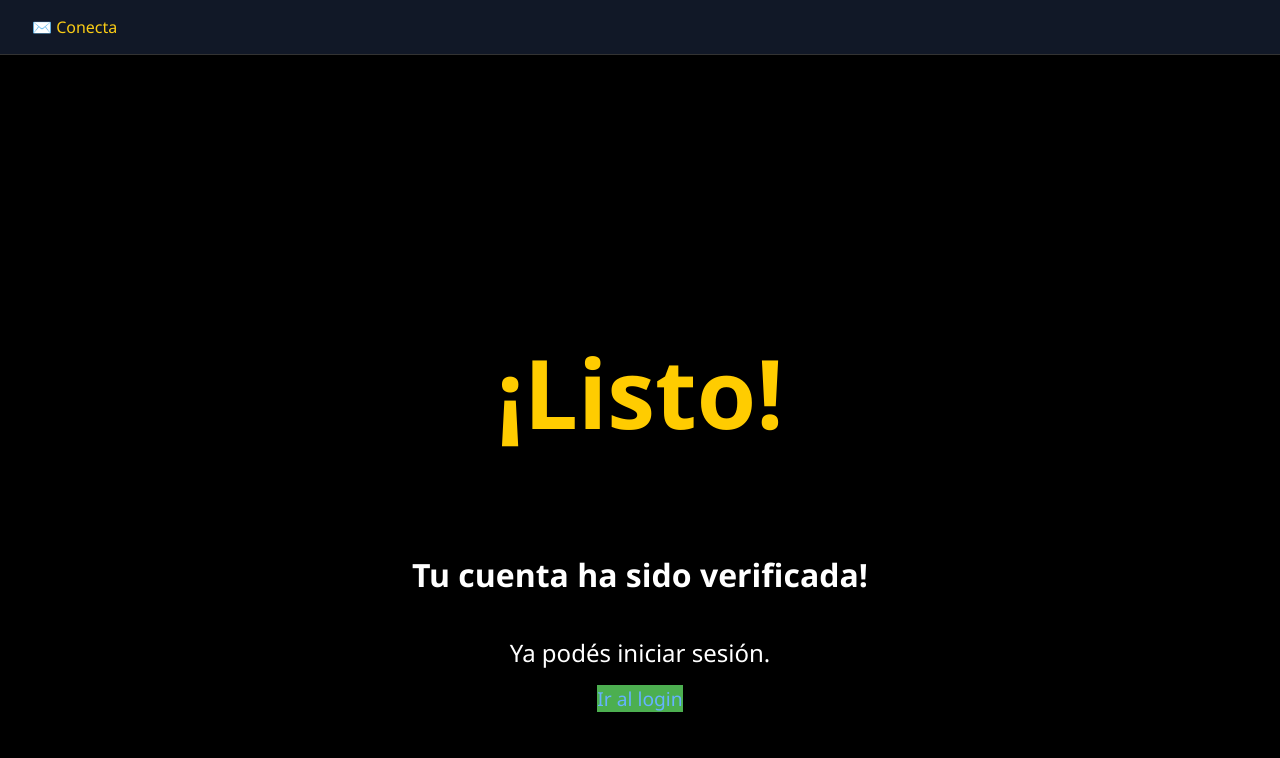
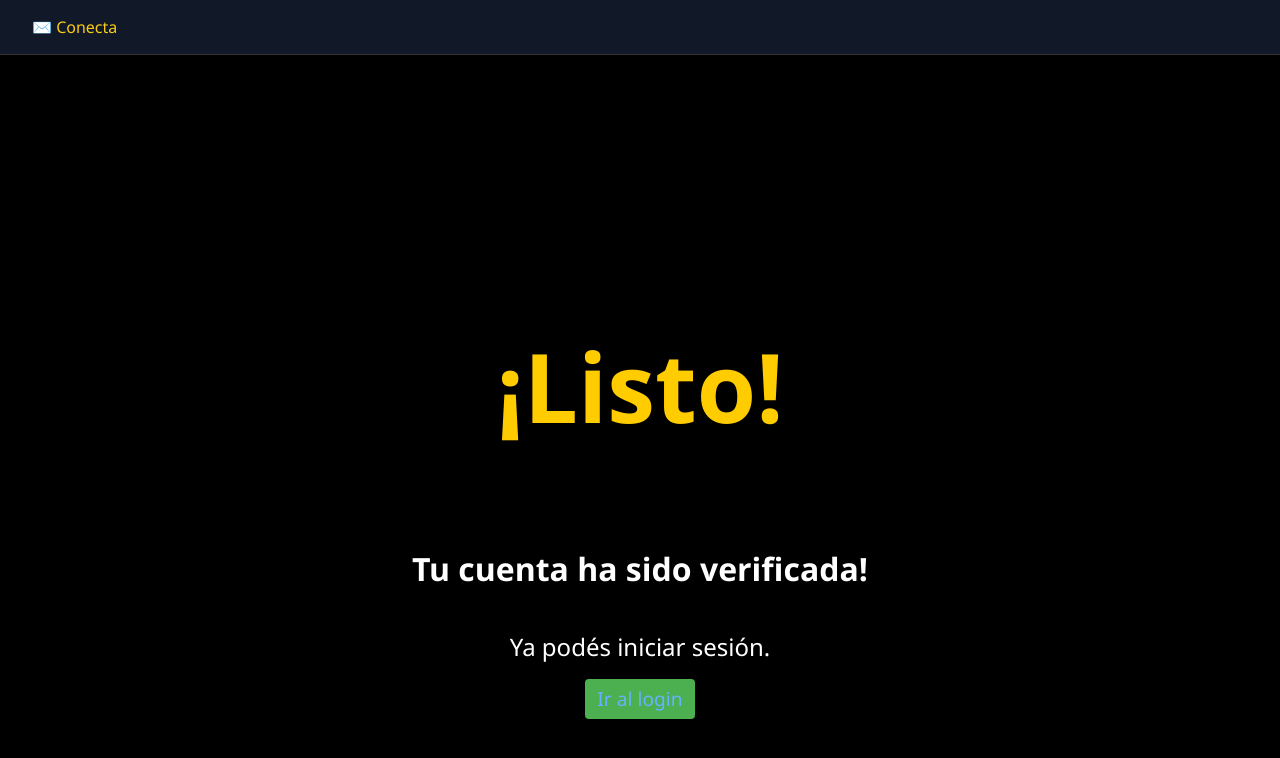
Before and after one commit to JuanSandez/frontend-UTN, a React (Vite) app: page /verificacion-exitosa in a window 1280 px wide. Shown: the top 758 px of the page. Built offline with nearby package versions, Linux system fonts and the light colour scheme; no server answers.

Commit message:
boton verificacion

```diff
--- a/src/Screens/VerificacionExitosa/VerificacionExitosa.css
+++ b/src/Screens/VerificacionExitosa/VerificacionExitosa.css
@@ -38,6 +38,12 @@
   color: white;
   text-decoration: none;
   font-size: 1.2rem;
+
+
+  padding: 0.4rem 0.8rem;
+  border: none;
+  border-radius: 4px;
+  cursor: pointer;
 }
 
 .verificacion-exitosa a:hover {
```
